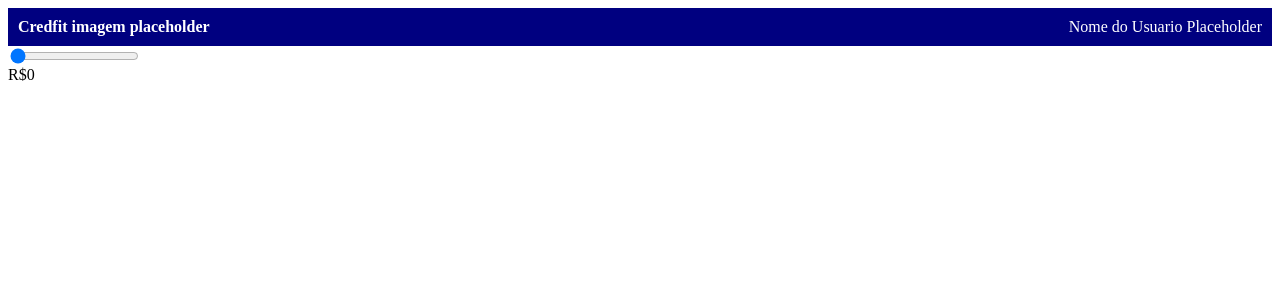
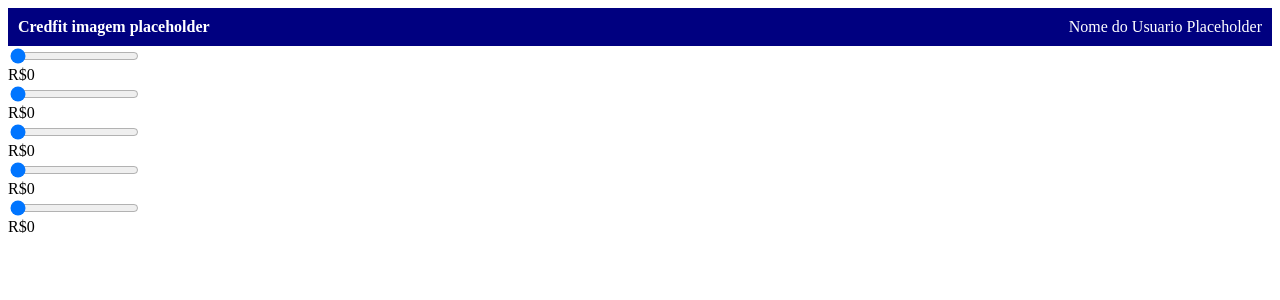
Before and after one commit to igor-kevin/desafio-emprestimo-credfit, a React (Vite) app in the folder Frontend/: page / in a window 1280 px wide. Shown: the top 300 px of the page. Built offline with nearby package versions, Linux system fonts and the light colour scheme.

Commit message:
Mudança nos valores do css Tentativa de melhoria da barrinha de arrastar

```diff
--- a/Frontend/src/App.tsx
+++ b/Frontend/src/App.tsx
@@ -6,6 +6,10 @@ function App() {
     <>
       <Cabecalho />
       <BarraDeArrasta />
+      <BarraDeArrasta />
+      <BarraDeArrasta />
+      <BarraDeArrasta />
+      <BarraDeArrasta />
     </>
   );
 }
--- a/Frontend/src/assets/Componentes/BarraDeArrasta.tsx
+++ b/Frontend/src/assets/Componentes/BarraDeArrasta.tsx
@@ -12,7 +12,7 @@ function BarraDeArrasta() {
       <input
         type="range"
         min="0"
-        max="100000"
+        max="8000.00"
         value={valor}
         onChange={handleArrasta}
       />
--- a/Frontend/src/assets/css/BarraDeArrasta.css
+++ b/Frontend/src/assets/css/BarraDeArrasta.css
@@ -2,10 +2,10 @@
 .barradearrasta-container {
     position: relative;
     width: 100%;
-    height: 40px;
+    height: 100px;
   }
 
-  .baradearrasta {
+.baradearrasta {
     position: absolute;
     top: 50%;
     transform: translateY(-50%);
@@ -18,17 +18,20 @@
   }
 
   .barradearrasta::-webkit-slider-thumb {
-    appearance: none;
-    width: 20px;
-    height: 20px;
+    width: 200px;
+    height: 200px;
     background-color: #007bff;
     border-radius: 50%;
+    margin-top: -75px;
     cursor: pointer;
+    box-shadow: 0 4px 8px rgba(0, 0, 0, 0.3)
   }
+
 
   .barradearrasta-value {
     position: absolute;
     top: 50%;
     left: 50%;
-    transform: translate(-50%, -50%);
+    transform: translate(-30%, -50%);
+    color: #000;
   }
--- a/Frontend/tsconfig.json
+++ b/Frontend/tsconfig.json
@@ -20,6 +20,6 @@
     "noUnusedParameters": true,
     "noFallthroughCasesInSwitch": true
   },
-  "include": ["src"],
+  "include": ["src/**/*"],
   "references": [{ "path": "./tsconfig.node.json" }]
 }
```
